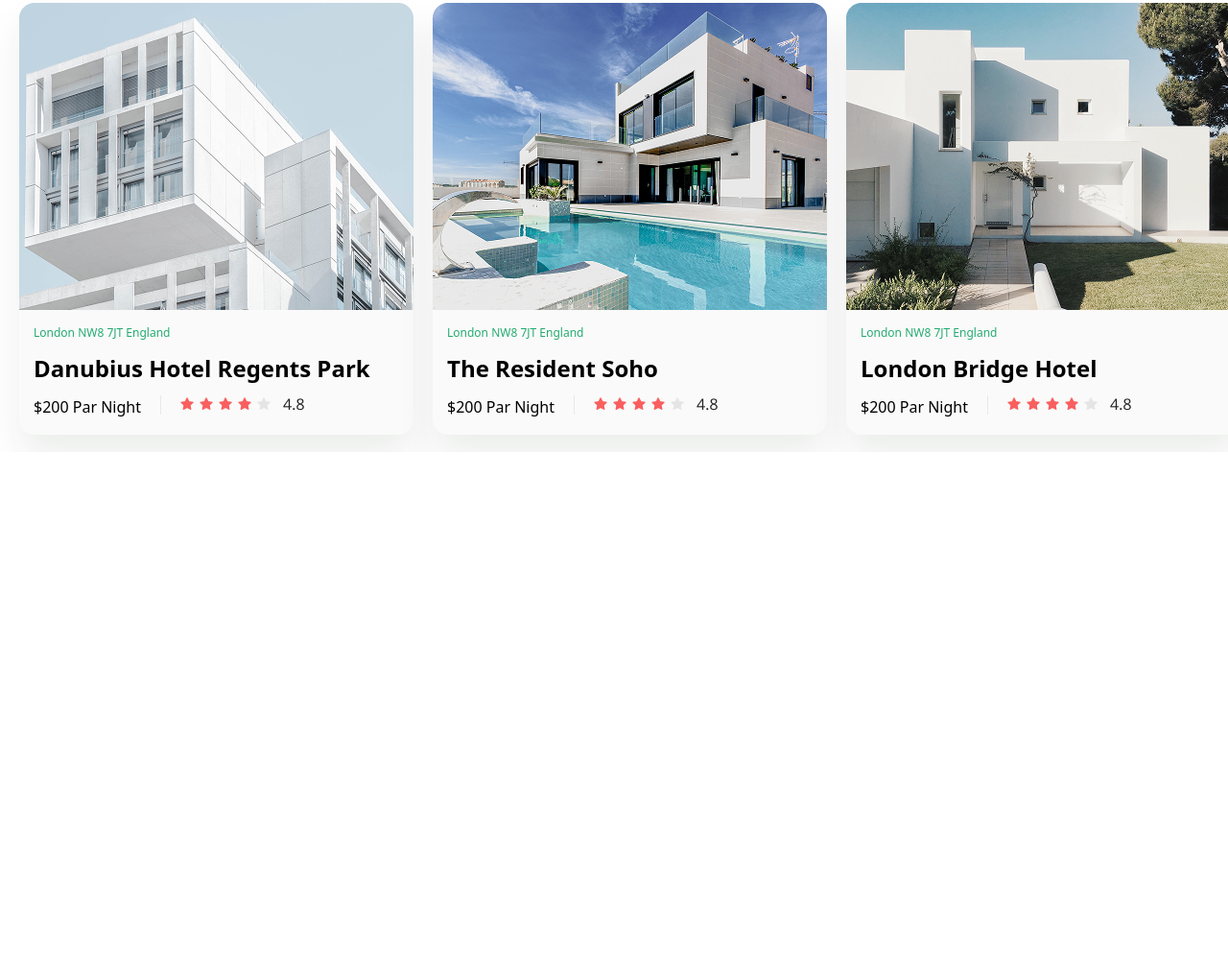
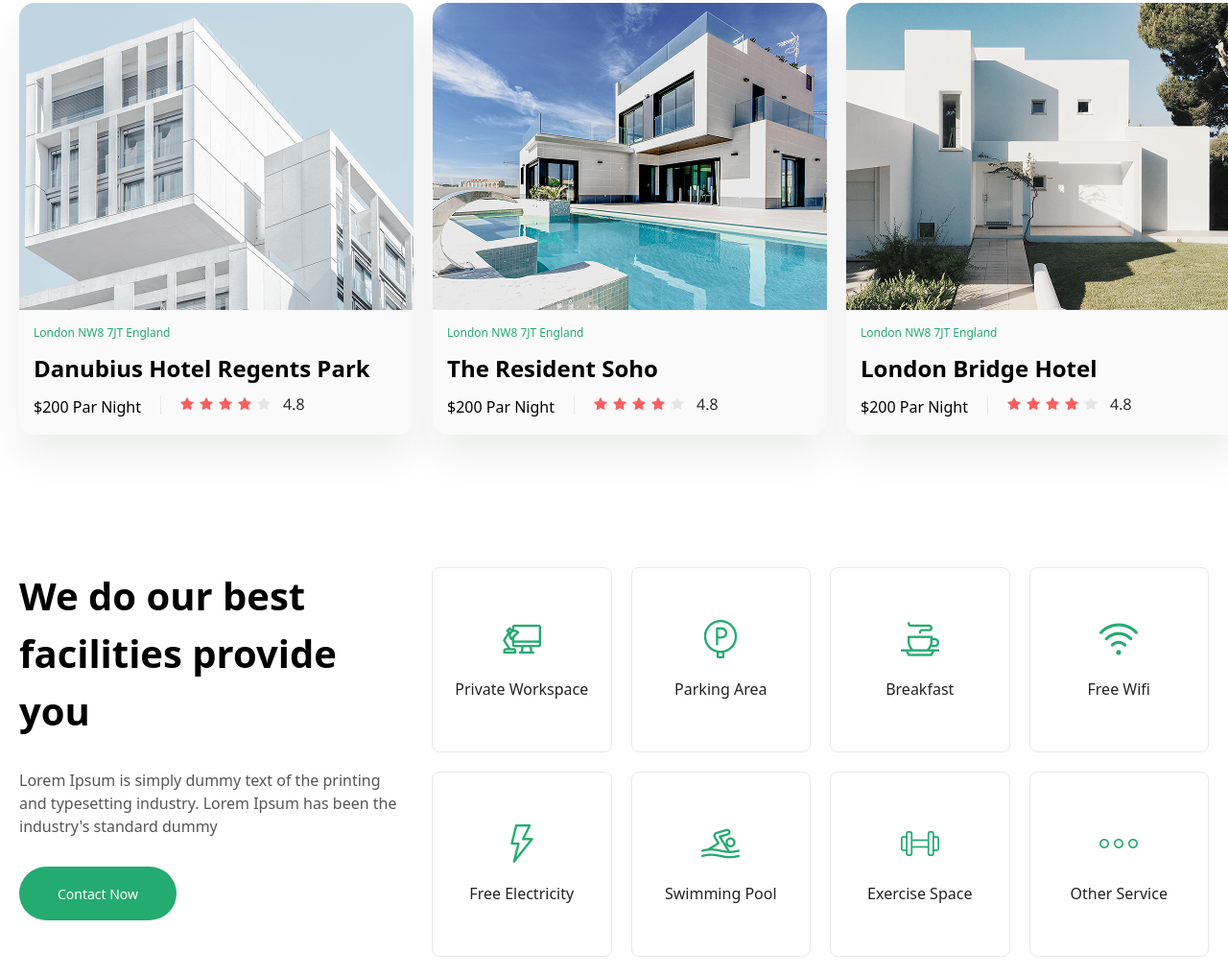
Before and after one commit to JM-2007-07/Hotels, a website: page index.html in a window 1280 px wide. Shown: the part 1021-2038 px from the top of the page at 96% size. Before the commit the page ends 1492 px from the top, so only its background shows below. Drawn offline with Linux system fonts and the light colour scheme.

Commit message:
3rd section

```diff
--- a/index.html
+++ b/index.html
@@ -118,5 +118,47 @@
             </div>
         </div>
     </section>
+
+    <section class="w-full p-5 lg:w-[1280px] m-auto mt-[100px] flex flex-col lg:flex-row lg:justify-between gap-[30px]">
+        <div class="w-full lg:w-[411px] flex flex-col gap-[30px] items-center lg:items-start">
+            <h1 class="text-[40px] font-[600] text-center lg:text-start">We do our best facilities provide you</h1>
+            <p class="text-[16px] text-[#555555] lg:w-[400px] text-center lg:text-start">Lorem Ipsum is simply dummy text of the printing and typesetting industry. Lorem Ipsum has been the industry's standard dummy </p>
+            <button class="w-[164px] h-[56px] rounded-[35px] bg-[#24AB70] flex justify-center items-center text-[14px] text-white">Contact Now</button>
+        </div>
+        <div class="w-full lg:w-[840px] grid grid-cols-2 lg:grid-cols-4 gap-[20px]">
+            <div class="h-[150px] lg:h-[193px] rounded-[8px] border border-[#E8E8E8] flex flex-col items-center justify-center gap-5">
+                <img class="w-[40px]" src="./Images/workspace 1.png" alt="">
+                <p class="text-[#222222]">Private Workspace</p>
+            </div>
+            <div class="h-[150px] lg:h-[193px] rounded-[8px] border border-[#E8E8E8] flex flex-col items-center justify-center gap-5">
+                <img class="w-[40px]" src="./Images/parking-area (1) 1.png" alt="">
+                <p class="text-[#222222]">Parking Area</p>
+            </div>
+            <div class="h-[150px] lg:h-[193px] rounded-[8px] border border-[#E8E8E8] flex flex-col items-center justify-center gap-5">
+                <img class="w-[40px]" src="./Images/cappuccino 1.png" alt="">
+                <p class="text-[#222222]">Breakfast</p>
+            </div>
+            <div class="h-[150px] lg:h-[193px] rounded-[8px] border border-[#E8E8E8] flex flex-col items-center justify-center gap-5">
+                <img class="w-[40px]" src="./Images/wifi (2) 1.png" alt="">
+                <p class="text-[#222222]">Free Wifi</p>
+            </div>
+            <div class="h-[150px] lg:h-[193px] rounded-[8px] border border-[#E8E8E8] flex flex-col items-center justify-center gap-5">
+                <img class="w-[40px]" src="./Images/flash (1) 1.png" alt="">
+                <p class="text-[#222222]">Free Electricity</p>
+            </div>
+            <div class="h-[150px] lg:h-[193px] rounded-[8px] border border-[#E8E8E8] flex flex-col items-center justify-center gap-5">
+                <img class="w-[40px]" src="./Images/swimmer 1.png" alt="">
+                <p class="text-[#222222]">Swimming Pool</p>
+            </div>
+            <div class="h-[150px] lg:h-[193px] rounded-[8px] border border-[#E8E8E8] flex flex-col items-center justify-center gap-5">
+                <img class="w-[40px]" src="./Images/dumbell 1.png" alt="">
+                <p class="text-[#222222]">Exercise Space</p>
+            </div>
+            <div class="h-[150px] lg:h-[193px] rounded-[8px] border border-[#E8E8E8] flex flex-col items-center justify-center gap-5">
+                <img class="w-[40px]" src="./Images/ellipsis 1.png" alt="">
+                <p class="text-[#222222]">Other Service</p>
+            </div>
+        </div>
+    </section>
 </body>
 </html>
```
Also changed, not shown: Images/cappuccino 1.png (added), Images/dumbell 1.png (added), Images/ellipsis 1.png (added), Images/flash (1) 1.png (added), Images/parking-area (1) 1.png (added), Images/swimmer 1.png (added), Images/wifi (2) 1.png (added), Images/workspace 1.png (added), src/output.css.
